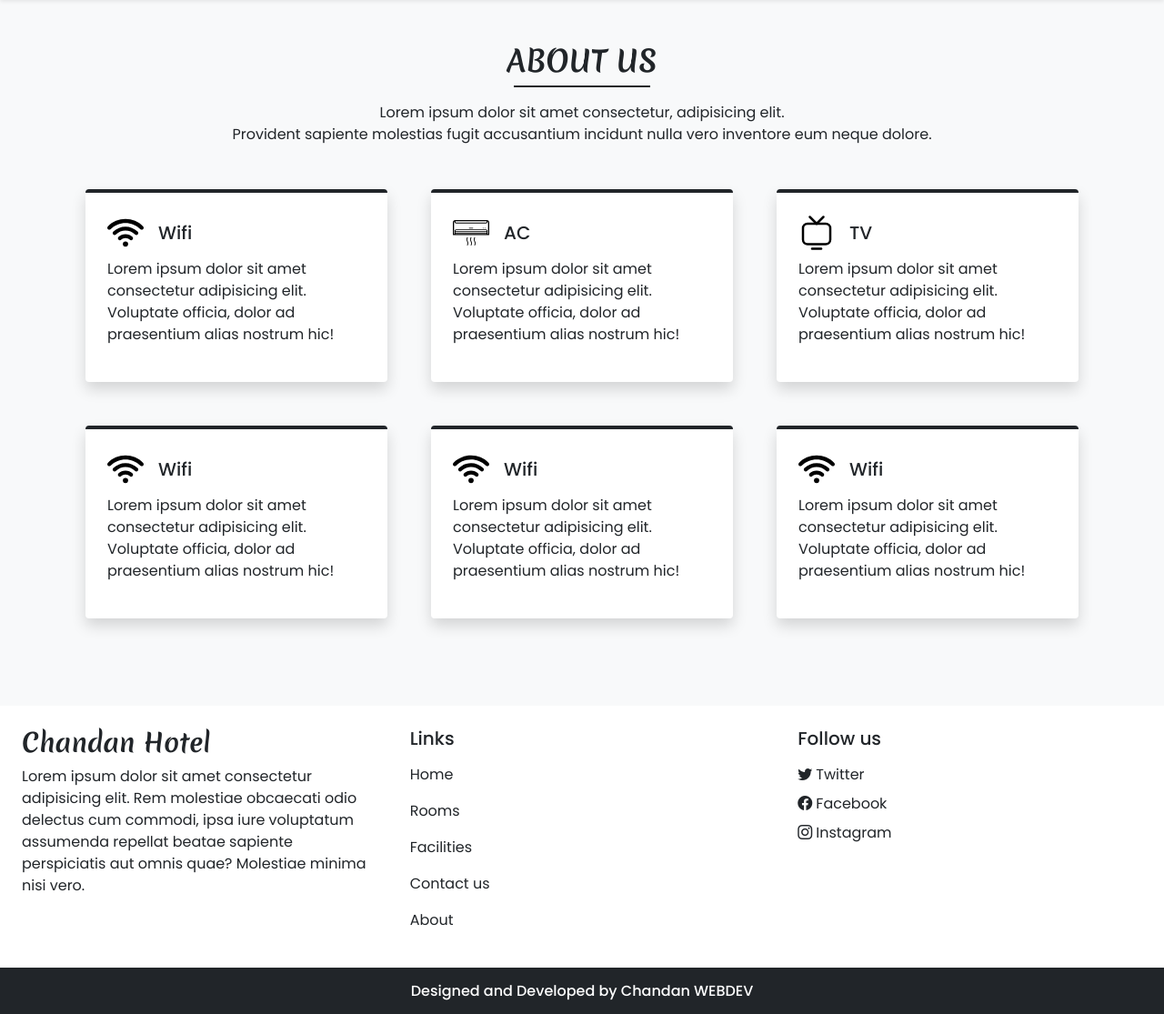
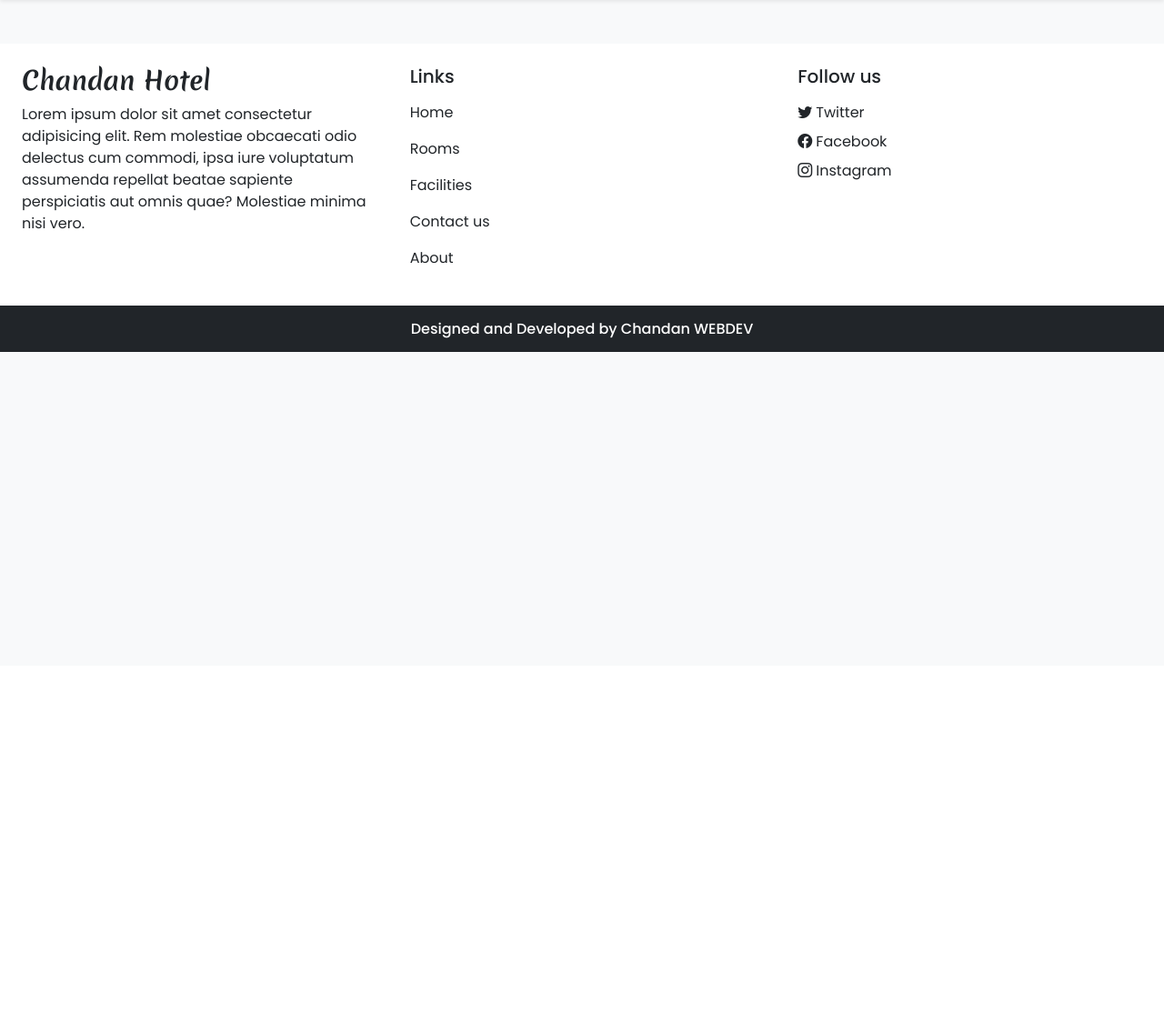
Before and after one commit to chandanyadav2004/Hotel-Management-Website, a PHP site: page /about.php in a window 1280 px wide. Shown: the part 68-1183 px from the top of the page at 91% size. After the commit the page ends 455 px from the top, so only its background shows below. Run offline with PHP 8.4, Linux system fonts and the light colour scheme.

Commit message:
unnecassry content removing

```diff
--- a/about.php
+++ b/about.php
@@ -9,18 +9,7 @@
 
 
 
-  <style>
-    .h-line {
-      width: 150px;
-      margin: 0 auto;
-      height: 1.7px;
-    }
-    .pop:hover{
-      border-top-color: var(--teal) !important;
-      transform: scale(1.05);
-      transition: all 0.3s;
-    }
-  </style>
+
 </head>
 
 <body class="bg-light">
@@ -28,104 +17,7 @@
 <?php require('include/header.php'); ?>
 <!-- End of Header Design -->
 
-<div class="my-5 px-4">
-  <h2 class="fw-bold h-font text-center">ABOUT US </h2>
-  <div class="h-line bg-dark"></div>
-  <p class="text-center mt-3">
-    Lorem ipsum dolor sit amet consectetur,
-    adipisicing elit. <br> Provident sapiente molestias
-    fugit accusantium incidunt nulla vero inventore eum neque dolore.
 
-  </p>
-</div>
-
-<div class="container">
-  <div class="row">
-    <div class="col-lg-4 col-md-6 mb-5 px-4">
-      <div class="bg-white rounded shadow p-4 border-top border-4 border-dark pop">
-        <div class="d-flex align-items-center mb-2">
-          <img src="images/facilities/wifi.svg" width="40px">
-          <h5 class="m-0 ms-3">Wifi</h5>
-        </div>
-
-        <p>
-          Lorem ipsum dolor sit amet consectetur adipisicing elit.
-          Voluptate officia, dolor ad praesentium alias nostrum hic!
-        </p>
-      </div>
-    </div>
-    <div class="col-lg-4 col-md-6 mb-5 px-4">
-      <div class="bg-white rounded shadow p-4 border-top border-4 border-dark pop">
-        <div class="d-flex align-items-center mb-2">
-          <img src="images/facilities/ac.svg" width="40px">
-          <h5 class="m-0 ms-3">AC</h5>
-        </div>
-
-        <p>
-          Lorem ipsum dolor sit amet consectetur adipisicing elit.
-          Voluptate officia, dolor ad praesentium alias nostrum hic!
-        </p>
-      </div>
-    </div>
-
-    <div class="col-lg-4 col-md-6 mb-5 px-4">
-      <div class="bg-white rounded shadow p-4 border-top border-4 border-dark pop">
-        <div class="d-flex align-items-center mb-2">
-          <img src="images/facilities/tv.svg" width="40px">
-          <h5 class="m-0 ms-3">TV</h5>
-        </div>
-
-        <p>
-          Lorem ipsum dolor sit amet consectetur adipisicing elit.
-          Voluptate officia, dolor ad praesentium alias nostrum hic!
-        </p>
-      </div>
-    </div>
-
-    <div class="col-lg-4 col-md-6 mb-5 px-4">
-      <div class="bg-white rounded shadow p-4 border-top border-4 border-dark pop">
-        <div class="d-flex align-items-center mb-2">
-          <img src="images/facilities/wifi.svg" width="40px">
-          <h5 class="m-0 ms-3">Wifi</h5>
-        </div>
-
-        <p>
-          Lorem ipsum dolor sit amet consectetur adipisicing elit.
-          Voluptate officia, dolor ad praesentium alias nostrum hic!
-        </p>
-      </div>
-    </div>
-
-    <div class="col-lg-4 col-md-6 mb-5 px-4">
-      <div class="bg-white rounded shadow p-4 border-top border-4 border-dark pop">
-        <div class="d-flex align-items-center mb-2">
-          <img src="images/facilities/wifi.svg" width="40px">
-          <h5 class="m-0 ms-3">Wifi</h5>
-        </div>
-
-        <p>
-          Lorem ipsum dolor sit amet consectetur adipisicing elit.
-          Voluptate officia, dolor ad praesentium alias nostrum hic!
-        </p>
-      </div>
-    </div>
-
-    <div class="col-lg-4 col-md-6 mb-5 px-4">
-      <div class="bg-white rounded shadow p-4 border-top border-4 border-dark pop">
-        <div class="d-flex align-items-center mb-2">
-          <img src="images/facilities/wifi.svg" width="40px">
-          <h5 class="m-0 ms-3">Wifi</h5>
-        </div>
-
-        <p>
-          Lorem ipsum dolor sit amet consectetur adipisicing elit.
-          Voluptate officia, dolor ad praesentium alias nostrum hic!
-        </p>
-      </div>
-    </div>
-
-  </div>
-</div>
 
 
 
```
